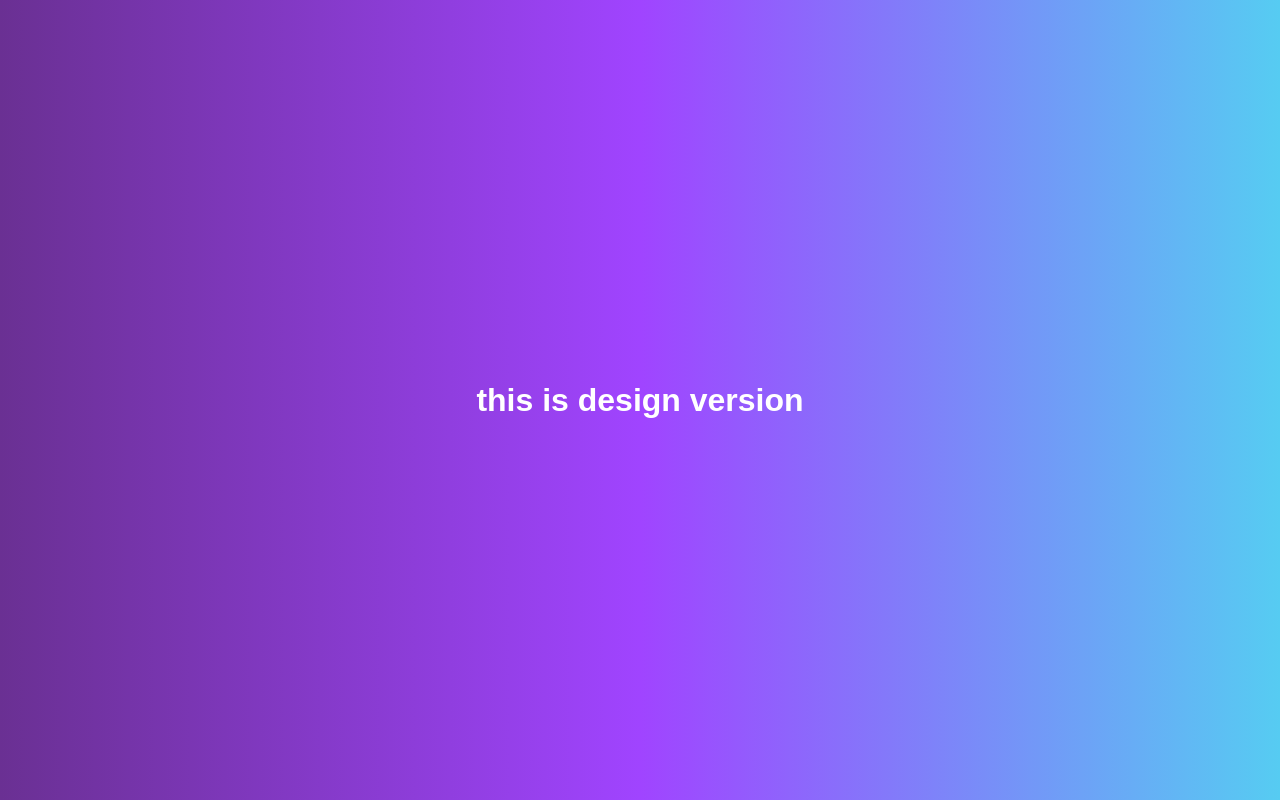
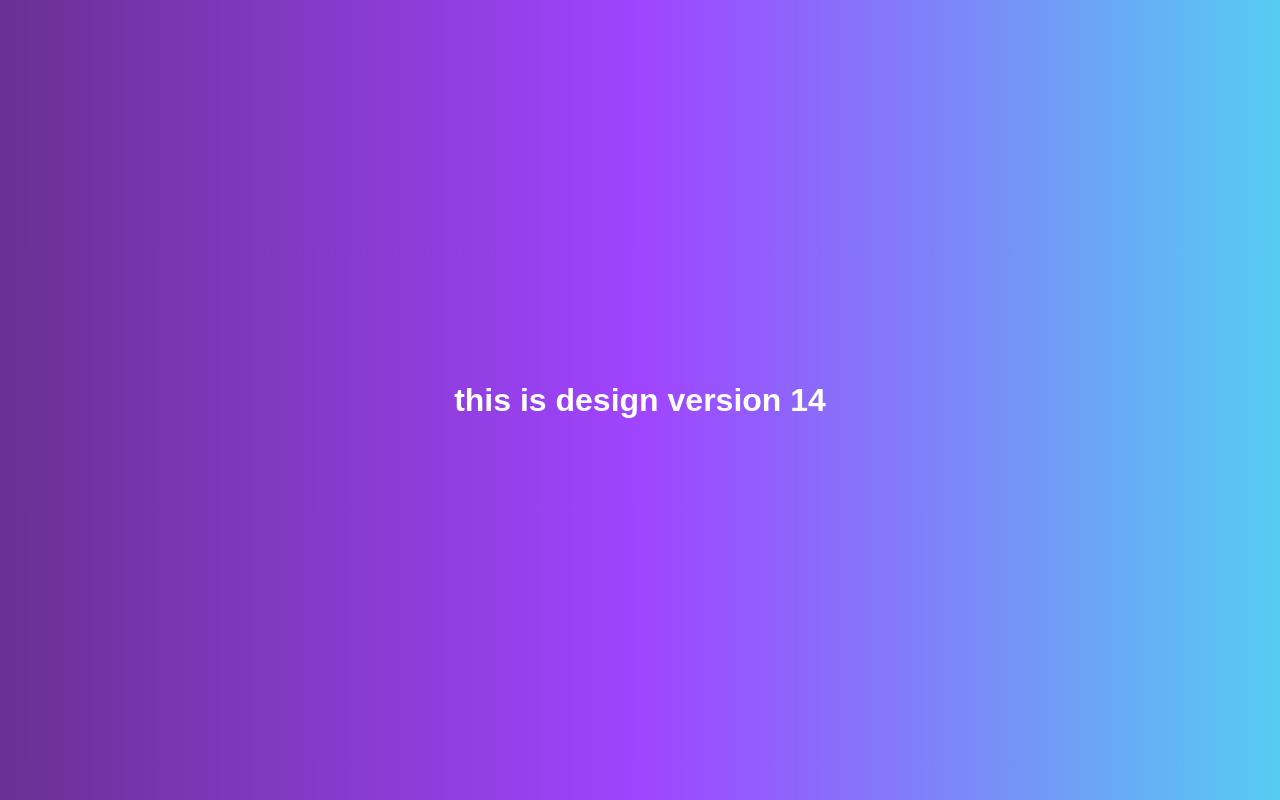
Before and after one commit to maithilif/myrepo, a plain HTML site: page index.html in a window 1280 px wide. Drawn offline with Linux system fonts and the light colour scheme.

Commit message:
this v14

```diff
--- a/index.html
+++ b/index.html
@@ -8,6 +8,6 @@
     <title>Document</title>
 </head>
 <body>
-    <h1>this is design version </h1>
+    <h1>this is design version 14</h1>
 </body>
 </html>
```
